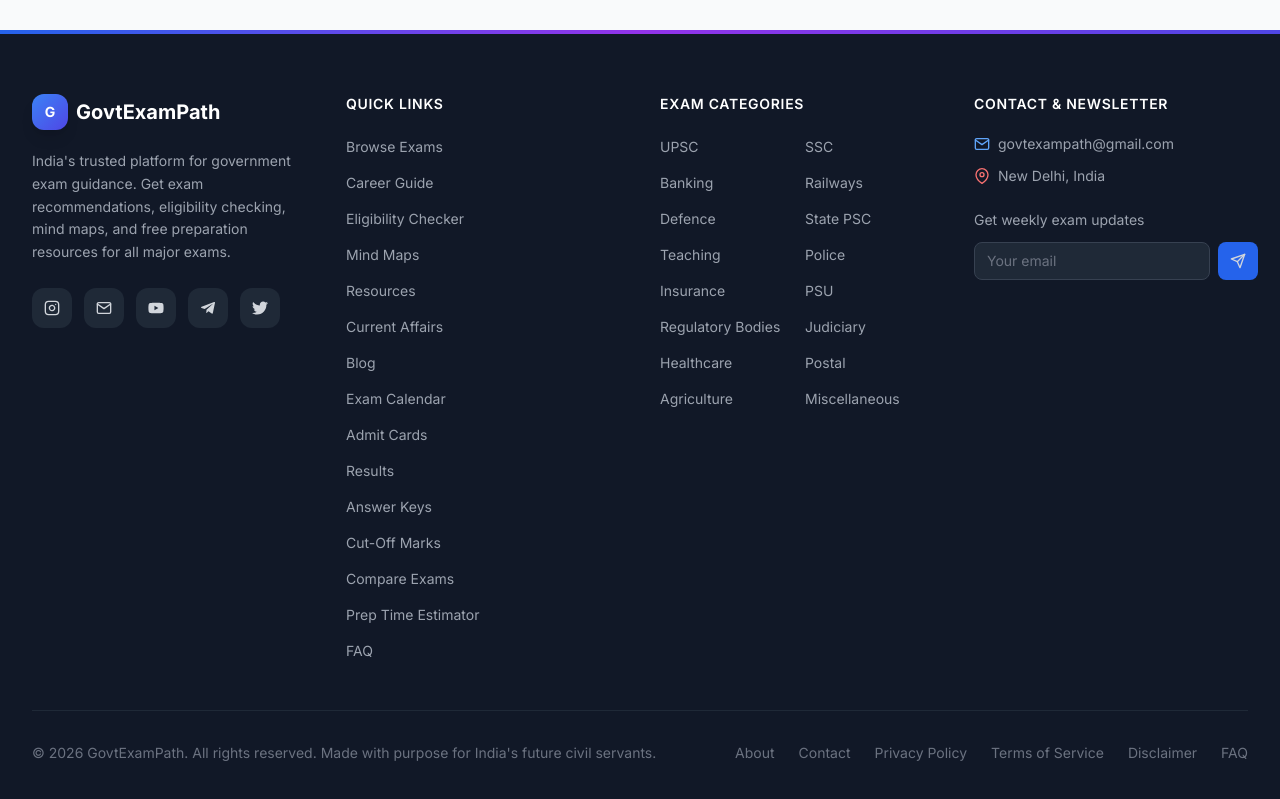
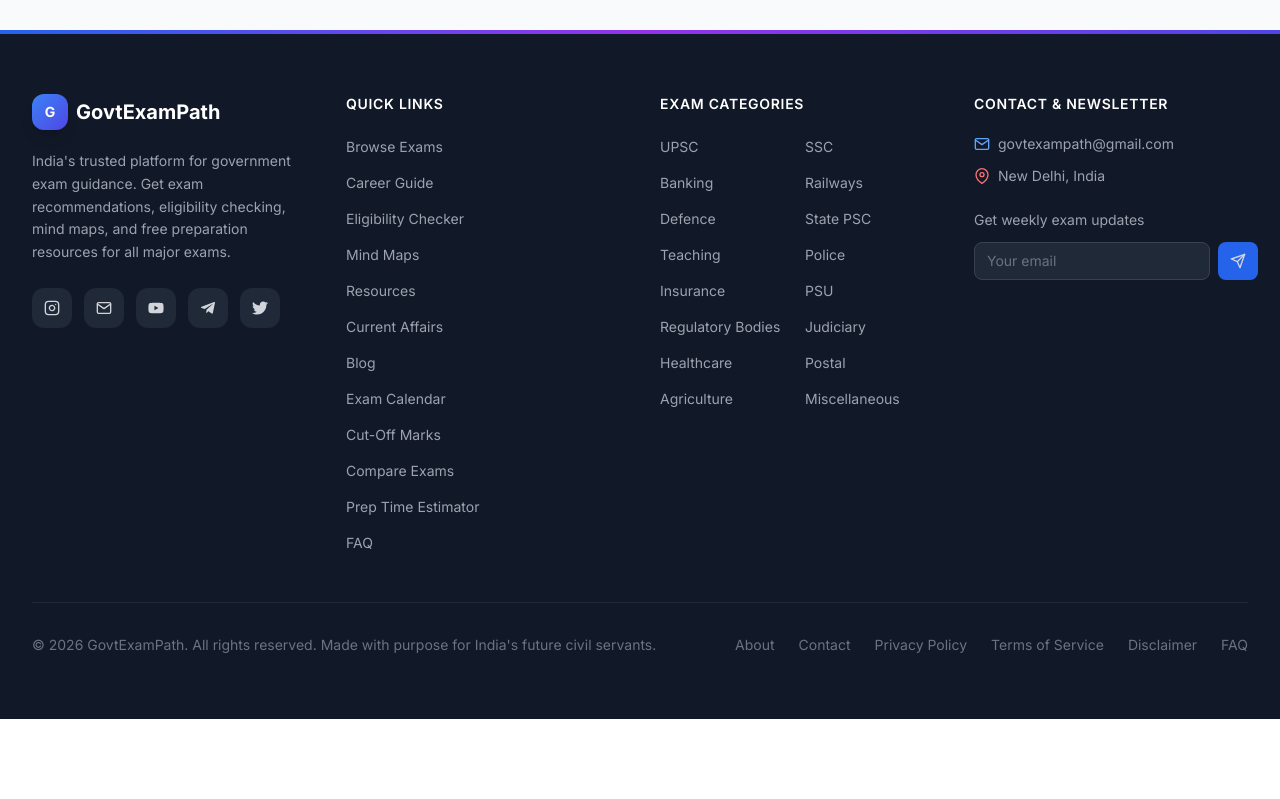
Before and after one commit to MADEMSanjanaSarvani/govtexampath, a React (Create React App) app in the folder frontend/: page /faq in a window 1280 px wide. Shown: the part 3155-3954 px from the top of the page. After the commit the page ends 3874 px from the top, so only its background shows below. Built offline with nearby package versions, Linux system fonts and the light colour scheme; no server answers.

Commit message:
Remove admit card, results, answer keys links from footer, chatbot, and prerender
Also removed debug console.log statements from SocketContext.

https://claude.ai/code/session_01NY465KfVAREG2emo8WdB9u

```diff
--- a/frontend/src/components/layout/Footer.jsx
+++ b/frontend/src/components/layout/Footer.jsx
@@ -71,10 +71,7 @@ const Footer = () => {
               <li><Link to="/current-affairs" className="text-sm text-gray-400 hover:text-white transition-colors">Current Affairs</Link></li>
               <li><Link to="/blog" className="text-sm text-gray-400 hover:text-white transition-colors">Blog</Link></li>
               <li><Link to="/exam-calendar" className="text-sm text-gray-400 hover:text-white transition-colors">Exam Calendar</Link></li>
-              <li><Link to="/admit-card" className="text-sm text-gray-400 hover:text-white transition-colors">Admit Cards</Link></li>
-              <li><Link to="/results" className="text-sm text-gray-400 hover:text-white transition-colors">Results</Link></li>
-              <li><Link to="/answer-keys" className="text-sm text-gray-400 hover:text-white transition-colors">Answer Keys</Link></li>
-              <li><Link to="/cut-off" className="text-sm text-gray-400 hover:text-white transition-colors">Cut-Off Marks</Link></li>
+<li><Link to="/cut-off" className="text-sm text-gray-400 hover:text-white transition-colors">Cut-Off Marks</Link></li>
               <li><Link to="/compare" className="text-sm text-gray-400 hover:text-white transition-colors">Compare Exams</Link></li>
               <li><Link to="/prep-time-estimator" className="text-sm text-gray-400 hover:text-white transition-colors">Prep Time Estimator</Link></li>
               <li><Link to="/faq" className="text-sm text-gray-400 hover:text-white transition-colors">FAQ</Link></li>
--- a/frontend/src/context/SocketContext.jsx
+++ b/frontend/src/context/SocketContext.jsx
@@ -35,9 +35,7 @@ export const SocketProvider = ({ children }) => {
           reconnectionAttempts: 3,
         });
 
-        socketRef.current.on('connect', () => {
-          console.log('Socket connected');
-        });
+        socketRef.current.on('connect', () => {});
 
         socketRef.current.on('online_users', (users) => {
           setOnlineUsers(users);
@@ -51,9 +49,7 @@ export const SocketProvider = ({ children }) => {
           console.warn('[GovtExamPath] Socket connection error:', err.message);
         });
 
-        socketRef.current.on('disconnect', () => {
-          console.log('Socket disconnected');
-        });
+        socketRef.current.on('disconnect', () => {});
       } catch (err) {
         console.error('[GovtExamPath] Socket init error:', err);
       }
--- a/frontend/src/utils/chatbotEngine.js
+++ b/frontend/src/utils/chatbotEngine.js
@@ -190,21 +190,6 @@ export function getSmartResponse(message, examsData) {
     };
   }
 
-  if (matchesAny(msg, ['admit card', 'hall ticket'])) {
-    return {
-      text: 'Find the latest admit card and hall ticket download links for all government exams.',
-      links: [{ label: 'Admit Cards', path: '/admit-card' }],
-      isAIFallback: false,
-    };
-  }
-
-  if (matchesAny(msg, ['result', 'score', 'merit'])) {
-    return {
-      text: 'Check the latest exam results, cutoff marks, and merit lists for government exams.',
-      links: [{ label: 'Exam Results', path: '/results' }],
-      isAIFallback: false,
-    };
-  }
 
   if (matchesAny(msg, ['contact', 'email', 'support'])) {
     return {
```
Also changed, not shown: frontend/scripts/prerender.js (+0 -12 lines).
